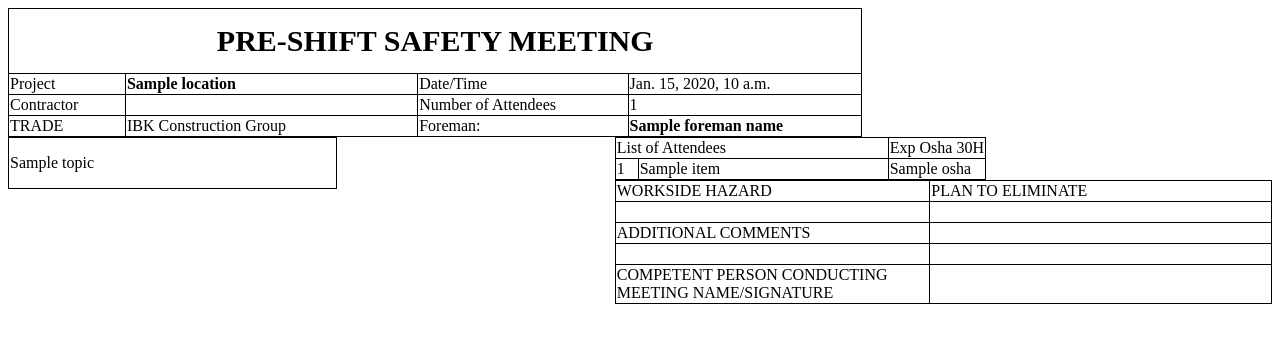
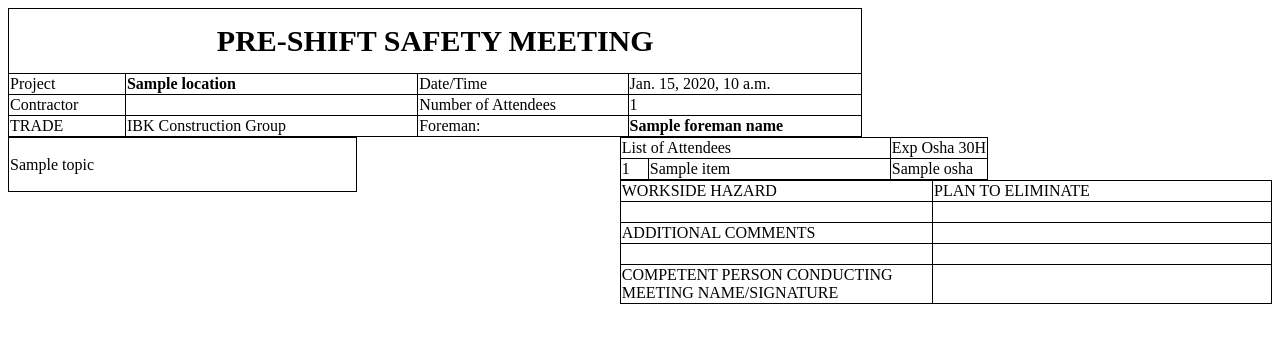
Before and after one commit to CesarRodriguezPro/IBKFullWebsite, a Django app: template dailySafety/templates/dailySafety/template.html in a window 1280 px wide. Shown: the top 343 px of the page. Run offline with Django 3.2, Linux system fonts and the light colour scheme; the template is opened without the code that fills it: most values are stand-ins (such as "Sample title", 1, 10 or a date in 2020).

Commit message:
re-organize structure

```diff
--- a/dailySafety/templates/dailySafety/template.html
+++ b/dailySafety/templates/dailySafety/template.html
@@ -11,7 +11,7 @@
         @page {
             size: letter portrait;
             size: Letter;
-            margin: 1.5cm;
+            margin: 1.0cm;
 
         }
 
@@ -44,7 +44,7 @@
 
         .left_col {
             float: left;
-            width: 48%;
+            width: 48.4%;
         }
 
         .right_col {
@@ -100,26 +100,14 @@
                 {% for topic in list_topics%}
                     {% if forloop.counter < 2 %}
                             <tr>
-                                <td style="width:325px; height:51px" colspan=1>{{topic}}</td>
+                                <td style="width:345px; height:54px" colspan=1>{{topic}}</td>
                             </tr>
                       {% else %}
                             <tr>
-                                <td style="height:15px; width:325px">{{topic}}</td>
+                                <td style="height:16px; width:347px">{{topic}}</td>
                             </tr>
                         {% endif %}
                 {% endfor %}
-
-
-                {% if number_employees > 34 %}
-                    {% for x in extra_space_left_string  %}
-                        <tr>
-                            <td style="height:15px; width:325px"></td>
-                        </tr>
-                    {% endfor %}
-                {% endif %}
-
-
-
 
             </table>
         </div>
@@ -127,21 +115,21 @@
         <div class=".right_col">
             <table>
                 <tr>
-                    <td style="height:15px;" colspan=2>List of Attendees</td>
-                    <td style="height:15px;">Exp Osha 30H</td>
+                    <td style="height:16px;" colspan=2>List of Attendees</td>
+                    <td>Exp Osha 30H</td>
                 </tr>
                 {% for item in items.values %}
                     <tr>
-                        <td style="width:20px; height:15px">{{ forloop.counter }}</td>
-                        <td style="width:247px; height:15px">{{ item.Name }} <br></td>
-                        <td>{{ item.osha }}<br></td>
+                        <td style="width:25px">{{ forloop.counter }}</td>
+                        <td style="width:239px; height:16px">{{ item.Name }}</td>
+                        <td>{{ item.osha }}</td>
                     </tr>
                 {% endfor %}
                 {% if number_employees < 34 %}
                     {% for x in extra_space_right_string %}
                         <tr>
-                            <td style="width:20px; height:15px"></td>
-                            <td style="width:247px; height:15px"> <br></td>
+                            <td style="width:25px"></td>
+                            <td style="width:239px; height:16px"> <br></td>
                             <td><br></td>
                         </tr>
                     {% endfor %}
--- a/dailySafety/rootApplications/timeStationServerInfo.py
+++ b/dailySafety/timeStationServerInfo.py
@@ -7,7 +7,7 @@ from UniversalRootFolder import TimeStationKey
 
 
 BASE_DIR = os.path.dirname(os.path.dirname(os.path.abspath(__file__)))
-osha_path = os.path.join(BASE_DIR, 'osha_file', 'osha30.xlsx')
+osha_path = os.path.join(BASE_DIR, 'media','data.xlsx')
 
 ######################## settings #########################################################################
 API_KEY = TimeStationKey.get_key()
--- a/dailyTrainingLog/DataProccesing.py
+++ b/dailyTrainingLog/DataProccesing.py
@@ -3,7 +3,7 @@ from UniversalRootFolder import TimeStationKey
 import os, datetime
 
 BASE_DIR = os.path.dirname(os.path.dirname(os.path.abspath(__file__)))
-osha_path = os.path.join(BASE_DIR, 'media','dailyTrainingLog', 'data.xlsx')
+osha_path = os.path.join(BASE_DIR, 'media','data.xlsx')
 
 ######################## settings #########################################################################
 API_KEY = TimeStationKey.get_key()
--- a/dailyTrainingLog/views.py
+++ b/dailyTrainingLog/views.py
@@ -1,6 +1,7 @@
 from django.shortcuts import render
 from django.views.generic import TemplateView
 from django.template.loader import render_to_string
+from django.contrib.auth.decorators import login_required
 from weasyprint import HTML
 from django.http import HttpResponse
 from dailyTrainingLog.DataProccesing import GetDataFromTimeStation
@@ -23,6 +24,7 @@ def building_pages(location, today):
     rendered_pdf = html.render()
     return [rendered_pdf]
 
+@login_required
 def dailyTrainigLog_pdf(request, location):
     today = datetime.datetime.now().strftime('%m/%d/%Y')
     response = HttpResponse(content_type='application/pdf')
```
Also changed, not shown: Main_Hub/templates/main_hub/base.html (+6 -5 lines), dailySafety/views.py (+8 -5 lines), dailyTrainingLog/templates/dailyTrainingLog/template.html (+6 -4 lines), dailySafety/rootApplications/__init__.py (deleted).
